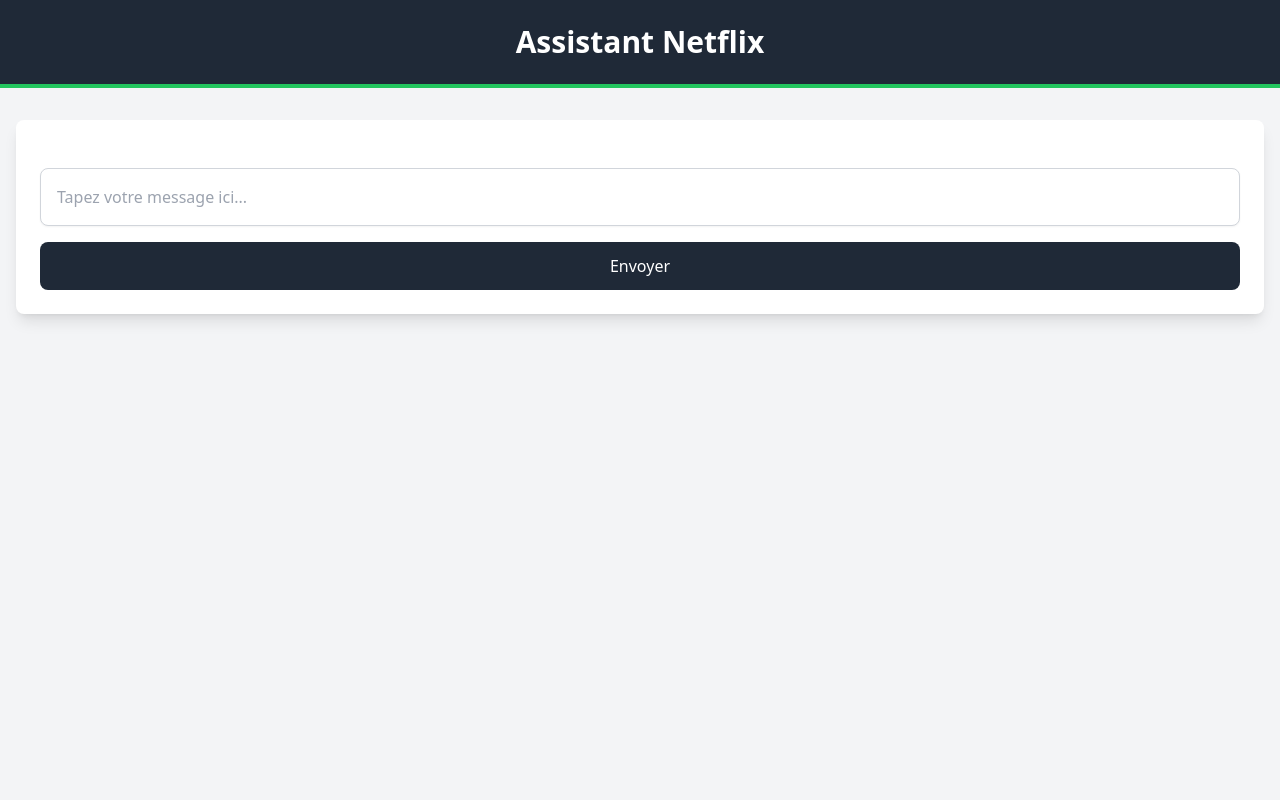
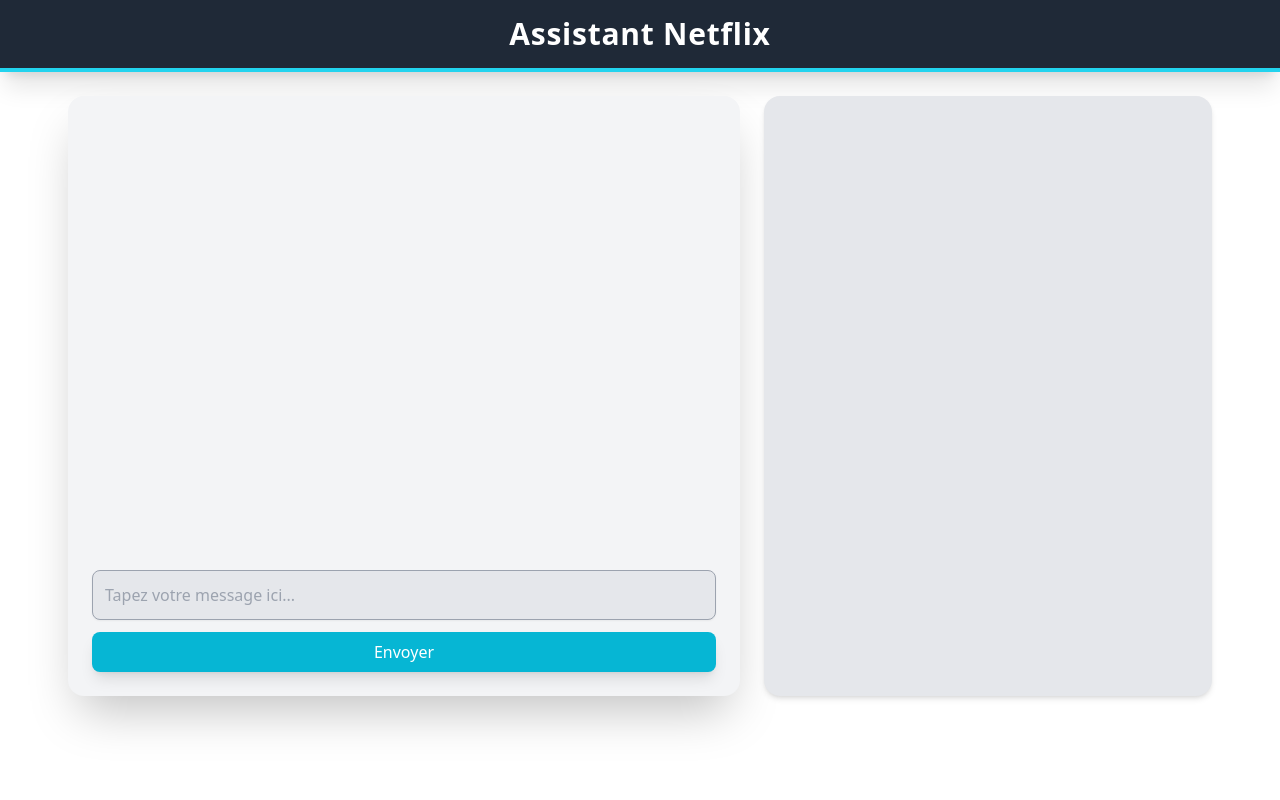
Before and after one commit to Kyliann-Bdny/chat-bot-movie, a Flask app: page / in a window 1280 px wide. Run offline with Flask 3, Linux system fonts and the light colour scheme; some libraries are stand-ins or nearby versions.

Commit message:
main : Update css

```diff
--- a/templates/index.html
+++ b/templates/index.html
@@ -4,39 +4,47 @@
     <meta charset="UTF-8">
     <meta name="viewport" content="width=device-width, initial-scale=1.0">
     <title>Assistant Netflix</title>
-    <!-- Intégration de Tailwind CSS -->
     <script src="https://cdn.tailwindcss.com"></script>
 </head>
-<body class="bg-gray-100 font-sans">
+<body class="bg-white text-gray-900 font-sans h-screen flex flex-col">
 
-    <header class="bg-gray-800 text-white py-6 border-b-4 border-green-500">
-        <div class="container mx-auto">
-            <h1 class="text-3xl font-bold text-center">Assistant Netflix</h1>
+    <header class="bg-gray-800 text-white py-4 border-b-4 border-cyan-400 shadow-xl">
+        <div class="container mx-auto text-center">
+            <h1 class="text-3xl font-extrabold tracking-wide">Assistant Netflix</h1>
         </div>
     </header>
 
-    <div class="container mx-auto px-4 py-8">
-        <div class="bg-white p-6 rounded-lg shadow-lg">
-            <div class="response mt-6" id="response"></div>
-            <div class="message-history mt-6" id="message-history"></div> <!-- Ajout de cette ligne -->
-            <div class="movie-info mt-6" id="movie-info"></div>
-            <form id="chat-form" class="space-y-4">
+    <div class="flex-grow flex justify-center items-start px-4 py-6 space-x-6">
+        <!-- Chat Section -->
+        <div class="bg-gray-100 p-6 rounded-2xl shadow-2xl w-full max-w-2xl flex flex-col h-[75vh]">
+            <div class="message-history space-y-4 flex-grow overflow-y-auto p-2" id="message-history" style="max-height: 60vh;"></div>
+            <form id="chat-form" class="mt-4">
                 <input type="text" id="user_input" name="user_input" placeholder="Tapez votre message ici..." required
-                    class="w-full p-4 border border-gray-300 rounded-lg shadow-sm focus:outline-none focus:ring-2 focus:ring-green-500">
-                <button type="submit" class="w-full py-3 bg-gray-800 text-white rounded-lg hover:bg-gray-600 transition duration-200">
+                    class="w-full p-3 bg-gray-200 text-gray-900 border border-gray-400 rounded-lg shadow-sm focus:outline-none focus:ring-2 focus:ring-cyan-400">
+                <button type="submit" class="w-full mt-3 py-2 bg-cyan-500 text-white rounded-lg hover:bg-cyan-400 transition duration-300 shadow-lg">
                     Envoyer
                 </button>
             </form>
         </div>
+
+        <!-- Movie Info Section -->
+        <div class="bg-gray-200 p-6 rounded-2xl shadow-md w-full max-w-md h-[75vh] overflow-y-auto" id="movie-info">
+        </div>
     </div>
-
     <script>
         document.getElementById('chat-form').addEventListener('submit', async function(event) {
             event.preventDefault();
             const userInput = document.getElementById('user_input').value;
-            const responseDiv = document.getElementById('response');
             const movieInfoDiv = document.getElementById('movie-info');
-            const messageHistoryDiv = document.getElementById('message-history'); // Ajout de cette ligne
+            const messageHistoryDiv = document.getElementById('message-history');
+
+            const userMessage = `<div class='bg-blue-500 text-white p-3 rounded-lg w-fit max-w-xs self-end'>👤 Vous : ${userInput}</div>`;
+            messageHistoryDiv.innerHTML += `<div class='flex flex-col space-y-2'>${userMessage}</div>`;
+            messageHistoryDiv.scrollTop = messageHistoryDiv.scrollHeight;
+
+            const loadingDots = `<div class='bg-gray-300 text-gray-900 p-3 rounded-lg w-fit max-w-xs self-start' id='loading-dots'>🤖 ChatBot : <span class='dots'>...</span></div>`;
+            messageHistoryDiv.innerHTML += loadingDots;
+            messageHistoryDiv.scrollTop = messageHistoryDiv.scrollHeight;
 
             const response = await fetch('/chat', {
                 method: 'POST',
@@ -47,29 +55,26 @@
             });
 
             const data = await response.json();
+            document.getElementById('loading-dots').remove();
 
-            if (data.error) {
-                responseDiv.innerHTML = `<p class="text-red-500">Erreur : ${data.error}</p>`;
-            } else {
-                const userMessage = `<p>👤 Vous : ${userInput}</p>`;
-                const botMessage = `<p>🤖 ChatBot : ${data.response || 'Aucune réponse trouvée.'}</p>`;
-                responseDiv.innerHTML = botMessage;
-                messageHistoryDiv.innerHTML += userMessage + botMessage; // Ajout de cette ligne
+            if (!data.error) {
+                const botMessage = `<div class='bg-gray-300 text-gray-900 p-3 rounded-lg w-fit max-w-xs self-start'>🤖 ChatBot : ${data.response || 'Aucune réponse trouvée.'}</div>`;
+                messageHistoryDiv.innerHTML += botMessage;
+                messageHistoryDiv.scrollTop = messageHistoryDiv.scrollHeight;
                 movieInfoDiv.innerHTML = '';
 
                 if (data.movie_info && data.movie_info.length > 0) {
                     data.movie_info.forEach(movie => {
                         movieInfoDiv.innerHTML += `
-                            <div class="mt-6 p-4 border rounded-lg shadow-md bg-gray-50">
-                                <h3 class="text-xl font-semibold text-gray-800">${movie.title}</h3>
-                                ${movie.image_url ? `<img src="${movie.image_url}" alt="${movie.title}" class="mt-4 w-24 h-36 object-cover rounded-md">` : ''}
-                                <p class="mt-4 text-gray-600">${movie.overview}</p>
+                            <div class="mt-4 p-4 border border-cyan-400 rounded-lg bg-white shadow-md">
+                                <h3 class="text-xl font-semibold text-gray-900">${movie.title}</h3>
+                                ${movie.image_url ? `<img src="${movie.image_url}" alt="${movie.title}" class="mt-4 w-full object-cover rounded-md shadow-lg">` : ''}
+                                <p class="mt-4 text-gray-700">${movie.overview}</p>
                             </div>
                         `;
                     });
                 }
             }
-
             document.getElementById('user_input').value = '';
         });
     </script>
```
